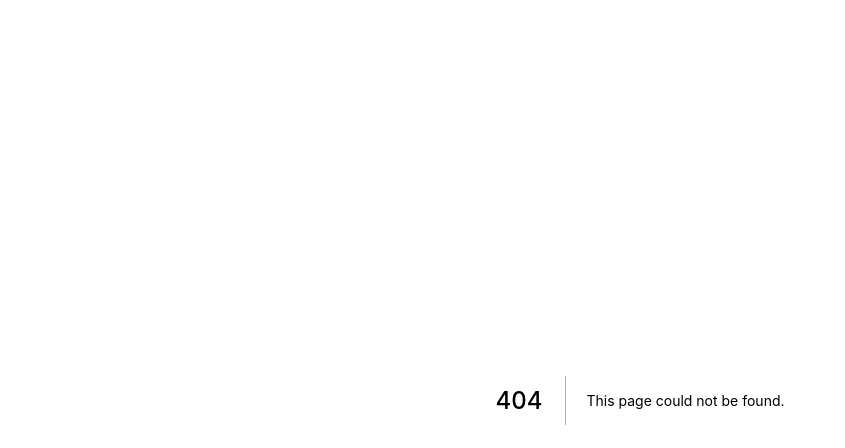
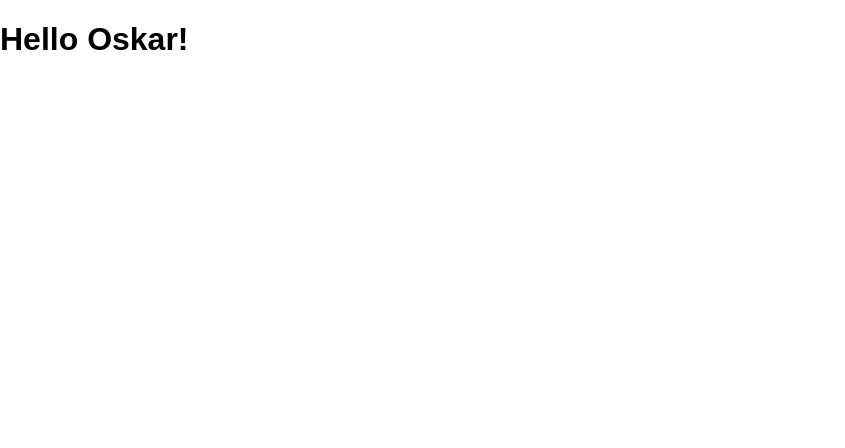
Before and after one commit to Roller23/blog, a Next.js app: page /oskar/hello in a window 1280 px wide. Before the commit this address had no page. Shown: the top 448 px of the page, without its empty margins (0-845 px from the left). Built offline with nearby package versions, Linux system fonts and the light colour scheme.

Commit message:
Add Oskar

```diff
--- /dev/null
+++ b/pages/oskar/hello.tsx
@@ -0,0 +1,3 @@
+export default function Oskar() {
+  return <h1>Hello Oskar!</h1>
+}
```
